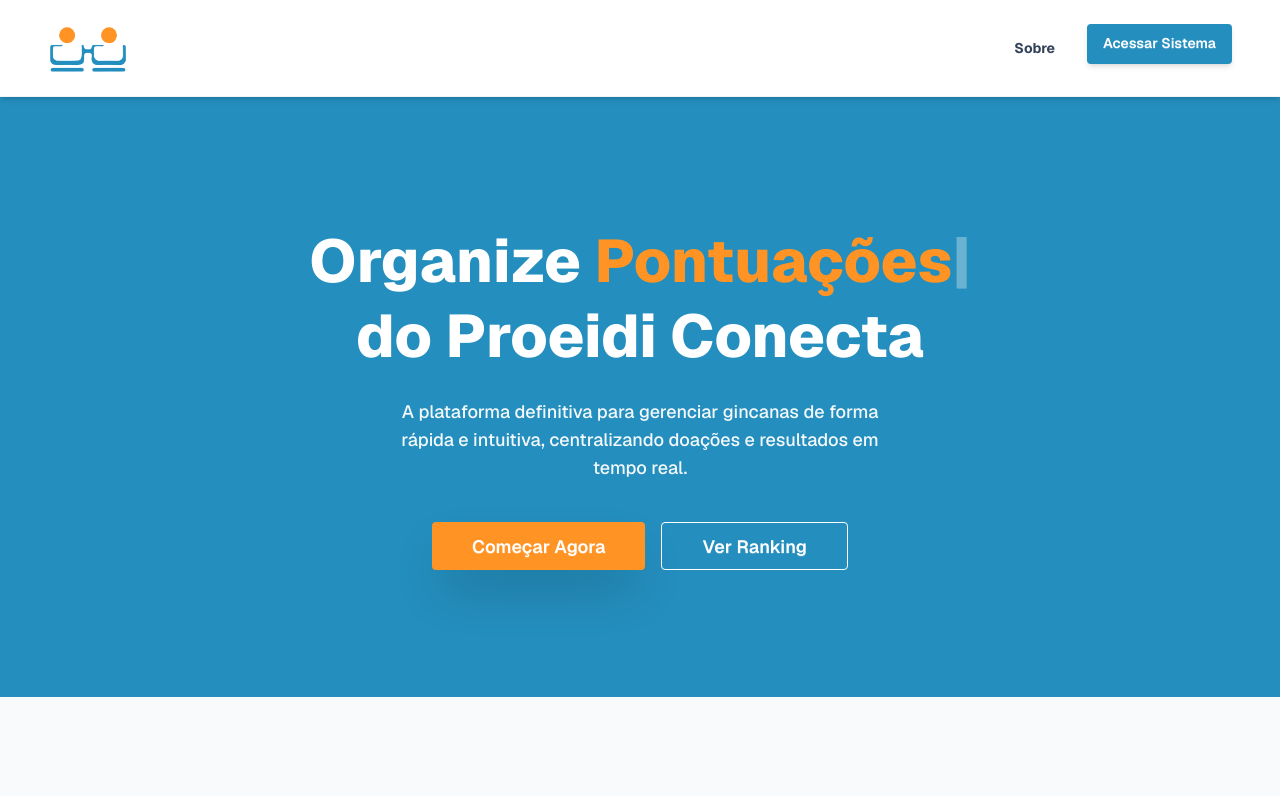
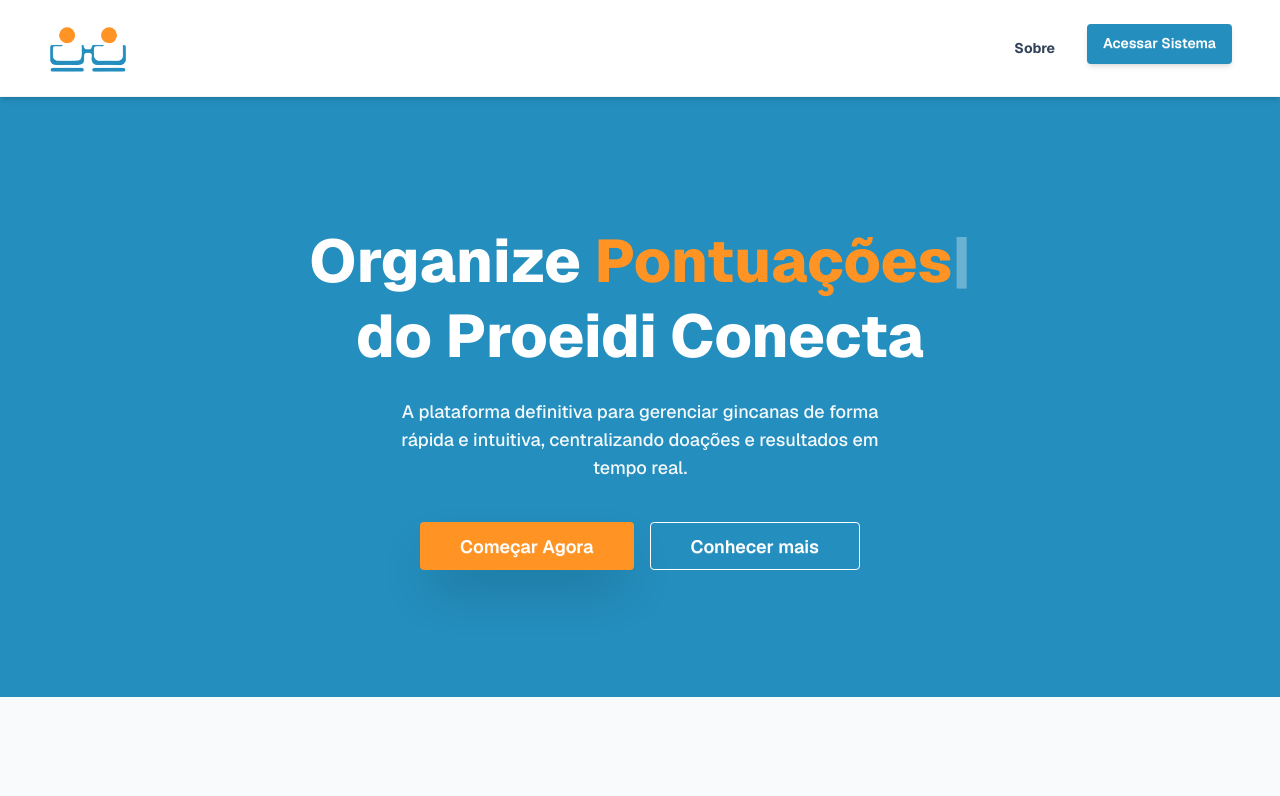
Before and after one commit to SenhorArroz/Conecta-view, a Next.js app: page / in a window 1280 px wide. Shown: the top 796 px of the page. Built offline with nearby package versions, Linux system fonts and the light colour scheme.

Commit message:
correcoes

```diff
--- a/src/app/itens/page.tsx
+++ b/src/app/itens/page.tsx
@@ -72,7 +72,6 @@
 
       <div className="max-w-6xl mx-auto space-y-10">
 
-        {/* Cabeçalho */}
         <div className="flex justify-between items-end py-10 border-b-4 border-[#ff9324] pb-4">
           <div>
             <h1 className="text-4xl font-black text-[#248ebe]">Itens para doação</h1>
@@ -84,7 +83,6 @@
         </div>
 
         <div className="grid lg:grid-cols-3 gap-8">
-          {/* Formulário lateral adaptável para Criar/Update */}
           <form action="" onSubmit={handleSubmit}>
             <section className="lg:col-span-1">
               <div className={`card bg-white shadow-xl rounded-[2.5rem] border-2 transition-all duration-300 p-8 sticky top-24 ${isEditing ? 'border-[#248ebe]' : 'border-slate-100'}`}>
@@ -137,7 +135,6 @@
             </section>
           </form>
 
-          {/* Listagem com botão de Update */}
           <section className="lg:col-span-2">
             <div className="grid sm:grid-cols-2 gap-6">
               {itens?.map((item) => (
@@ -154,7 +151,6 @@
                     </p>
 
                     <div className="flex justify-end gap-4 mt-6 pt-4 border-t border-slate-50">
-                      {/* Botão de Update Visual */}
                       <button
                         onClick={() => handleEditPreview(item as { id: string; name: string; pontos: number; desc: string })}
                         className="flex items-center gap-1 text-[#248ebe] hover:text-[#ff9324] font-bold text-xs uppercase tracking-widest transition-colors"
--- a/src/app/login/page.tsx
+++ b/src/app/login/page.tsx
@@ -52,7 +52,6 @@
           </div>
 
           <form onSubmit={handleSubmit} className="text-center space-y-4">
-            {/* Input de E-mail */}
             <div className="form-control w-full">
               <input
                 type="email"
@@ -64,7 +63,6 @@
               />
             </div>
 
-            {/* Input de Senha */}
             <div className="form-control w-full">
               <input
                 type="password"
--- a/src/app/page.tsx
+++ b/src/app/page.tsx
@@ -6,7 +6,6 @@
   const el = useRef<HTMLSpanElement>(null);
 
   useEffect(() => {
-    // 1. Typed.js - Efeito de digitação no Hero
     const typed = new Typed(el.current, {
       strings: ['Equipes', 'Doações', 'Provas', 'Pontuações'],
       typeSpeed: 60,
@@ -14,7 +13,6 @@
       loop: true,
     });
 
-    // 2. ScrollReveal - Import dinâmico para evitar erro de SSR (Server Side Rendering)
     const initScrollReveal = async () => {
       try {
         const srModule = await import('scrollreveal');
@@ -32,7 +30,6 @@
     };
     initScrollReveal();
 
-    // Cleanup para evitar vazamento de memória
     return () => {
       typed.destroy();
     };
@@ -40,7 +37,6 @@
 
   return (
     <div className="min-h-screen bg-slate-50">
-      {/* Navbar */}
       <nav className="navbar bg-white shadow-md px-4 md:px-12 sticky top-0 z-50 border-b border-gray-100">
         <div className="flex-1">
           <img
@@ -59,7 +55,6 @@
         </div>
       </nav>
 
-      {/* Hero Section */}
       <header className="hero min-h-[75vh] bg-[#248ebe] text-white">
         <div className="hero-content text-center">
           <div className="max-w-2xl">
@@ -72,12 +67,12 @@
               centralizando doações e resultados em tempo real.
             </p>
             <div className="flex flex-col sm:flex-row justify-center gap-4 mt-4">
-              <button className="btn bg-[#ff9324] hover:bg-[#e07d1d] btn-lg shadow-2xl text-white border-none px-10 transition-all active:scale-95">
+              <a href='/login' className="btn bg-[#ff9324] hover:bg-[#e07d1d] btn-lg shadow-2xl text-white border-none px-10 transition-all active:scale-95">
                 Começar Agora
-              </button>
-              <button className="btn btn-outline btn-lg border-white text-white hover:bg-white hover:text-[#248ebe] px-10 transition-all">
-                Ver Ranking
-              </button>
+              </a>
+              <a href='/sobre' className="btn btn-outline btn-lg border-white text-white hover:bg-white hover:text-[#248ebe] px-10 transition-all">
+                Conhecer mais
+              </a>
             </div>
           </div>
         </div>
--- a/src/app/provas/page.tsx
+++ b/src/app/provas/page.tsx
@@ -9,11 +9,9 @@
   const { data: session } = useSession();
   const utils = api.useUtils();
 
-  // Queries
   const { data: equipes } = api.equipe.getAll.useQuery();
   const { data: provas, isLoading } = api.prova.getAll.useQuery();
 
-  // Estados
   const [nomeProva, setNomeProva] = useState("");
   const [pontos, setPontos] = useState("");
   const [equipeId, setEquipeId] = useState("");
@@ -21,13 +19,12 @@
   const [isEditing, setIsEditing] = useState(false);
   const [editingId, setEditingId] = useState<string | null>(null);
 
-  // Mutações
   const createProva = api.prova.create.useMutation({
     onSuccess: async () => {
       alert("Prova cadastrada!");
       clearForm();
       await utils.prova.getAll.invalidate();
-      await utils.equipe.getAll.invalidate(); // Atualiza ranking no dashboard
+      await utils.equipe.getAll.invalidate();
     }
   });
 
--- a/src/app/sobre/page.tsx
+++ b/src/app/sobre/page.tsx
@@ -6,7 +6,6 @@
     const el = useRef<HTMLSpanElement>(null);
 
     useEffect(() => {
-        // 1. Typed.js
         let typed: Typed | null = null;
         if (el.current) {
             typed = new Typed(el.current, {
@@ -17,7 +16,6 @@
             });
         }
 
-        // 2. ScrollReveal (Import dinâmico para evitar erro de SSR)
         const initScrollReveal = async () => {
             try {
                 const srModule = await import('scrollreveal');
@@ -43,7 +41,6 @@
     return (
         <main className="w-full min-h-screen bg-slate-50 flex flex-col">
 
-            {/* Seção Sobre a Aplicação */}
             <section id="sobre" className="w-full py-24 px-6 md:px-12 bg-white border-b border-slate-100">
                 <div className="max-w-7xl mx-auto">
                     <div className="flex flex-col md:flex-row gap-16 items-center reveal">
@@ -77,7 +74,6 @@
                 </div>
             </section>
 
-            {/* Seção Stack Tecnológica */}
             <section className="w-full py-24 px-6 md:px-12 bg-slate-50">
                 <div className="max-w-7xl mx-auto reveal">
                     <div className="text-center mb-16">
```
Also changed, not shown: src/app/dashboard/page.tsx (+0 -9 lines), src/app/doacoes/page.tsx (+3 -16 lines), 1 other file (tests, documents, lock files or other folders).
